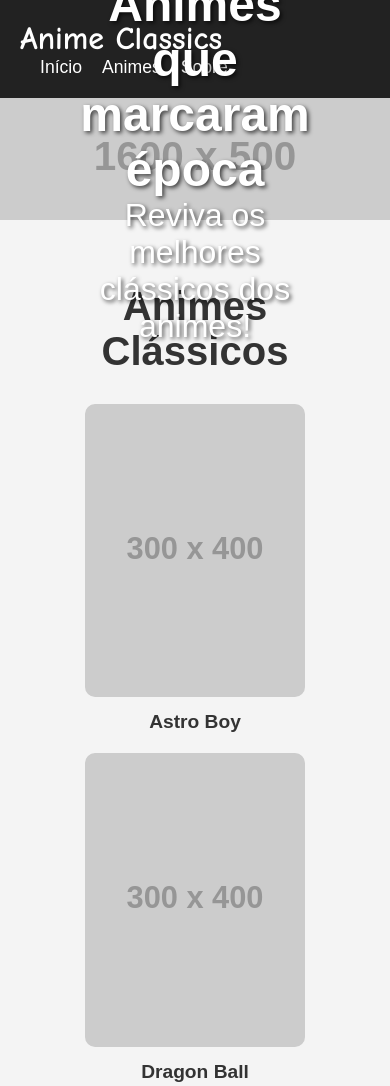
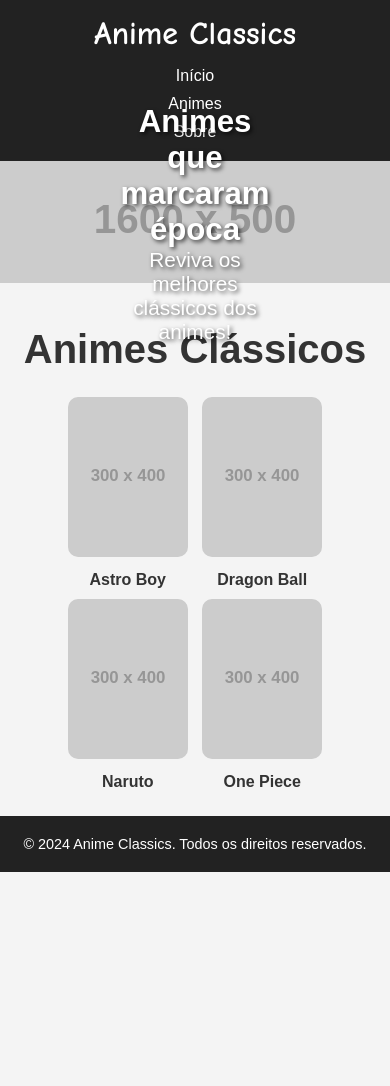
Before and after one commit to fmseedpr/animeclassics, a plain HTML site: page index.html in a window 390 px wide. Shown: the top 1086 px of the page. After the commit the page ends 872 px from the top, so only its background shows below. Drawn offline with Linux system fonts and the light colour scheme; placeholder pictures from the web are drawn by us.

Commit message:
CSS Corrigido para o Banner Responsivo

```diff
--- a/styles.css
+++ b/styles.css
@@ -51,7 +51,6 @@ header nav ul li a {
     text-align: center;
     margin-bottom: 20px;
     width: 100%; /* A largura do banner ocupa toda a largura da tela */
-    margin-bottom: 20px;
 }
 
 .banner img {
@@ -67,6 +66,30 @@ header nav ul li a {
     color: white;
     font-size: 2rem;
     text-shadow: 2px 2px 4px rgba(0, 0, 0, 0.7);
+    padding: 0 10px; /* Adiciona um pouco de padding para o texto não ficar grudado nas bordas */
+}
+
+/* Responsividade para dispositivos menores (tablets e celulares) */
+
+/* Para telas menores que 1024px (tablets e celulares horizontais) */
+@media (max-width: 1024px) {
+    .banner-text {
+        font-size: 1.8rem;
+    }
+}
+
+/* Para telas menores que 768px (celulares) */
+@media (max-width: 768px) {
+    .banner-text {
+        font-size: 1.5rem;
+    }
+}
+
+/* Para telas menores que 480px (celulares muito pequenos) */
+@media (max-width: 480px) {
+    .banner-text {
+        font-size: 1.3rem;
+    }
 }
 
 /* Galeria de Animes */
@@ -80,6 +103,7 @@ header nav ul li a {
     margin-bottom: 20px;
 }
 
+/* Galeria de itens (animes) */
 .anime-item {
     display: inline-block;
     width: 220px;
@@ -113,3 +137,89 @@ footer {
 footer p {
     font-size: 1rem;
 }
+
+/* Responsividade para dispositivos menores (tablets e celulares) */
+
+/* Para telas menores que 1024px (tablets e celulares horizontais) */
+@media (max-width: 1024px) {
+    .anime-gallery {
+        padding: 40px 5%;
+    }
+
+    .anime-item {
+        width: 200px;
+        margin: 15px;
+    }
+
+    .banner-text {
+        font-size: 1.8rem;
+    }
+
+    header nav ul {
+        justify-content: center;
+    }
+
+    header nav ul li {
+        margin-left: 15px;
+    }
+}
+
+/* Para telas menores que 768px (celulares) */
+@media (max-width: 768px) {
+    header {
+        flex-direction: column;
+        text-align: center;
+        padding: 15px;
+    }
+
+    .logo h1 {
+        font-size: 1.8rem;
+    }
+
+    header nav ul {
+        flex-direction: column;
+        margin-top: 10px;
+    }
+
+    header nav ul li {
+        margin: 5px 0;
+    }
+
+    .banner-text {
+        font-size: 1.5rem;
+        padding: 0 10px;
+    }
+
+    .anime-gallery {
+        padding: 20px 5%;
+    }
+
+    .anime-item {
+        width: 150px;
+        margin: 10px;
+    }
+
+    .anime-item h3 {
+        font-size: 1rem;
+    }
+}
+
+/* Para telas menores que 480px (celulares muito pequenos) */
+@media (max-width: 480px) {
+    header nav ul li a {
+        font-size: 1rem;
+    }
+
+    .anime-item {
+        width: 120px;
+        margin: 5px;
+    }
+
+    .banner-text {
+        font-size: 1.3rem;
+    }
+
+    footer p {
+        font-size: 0.9rem;
+    }
+}
```
